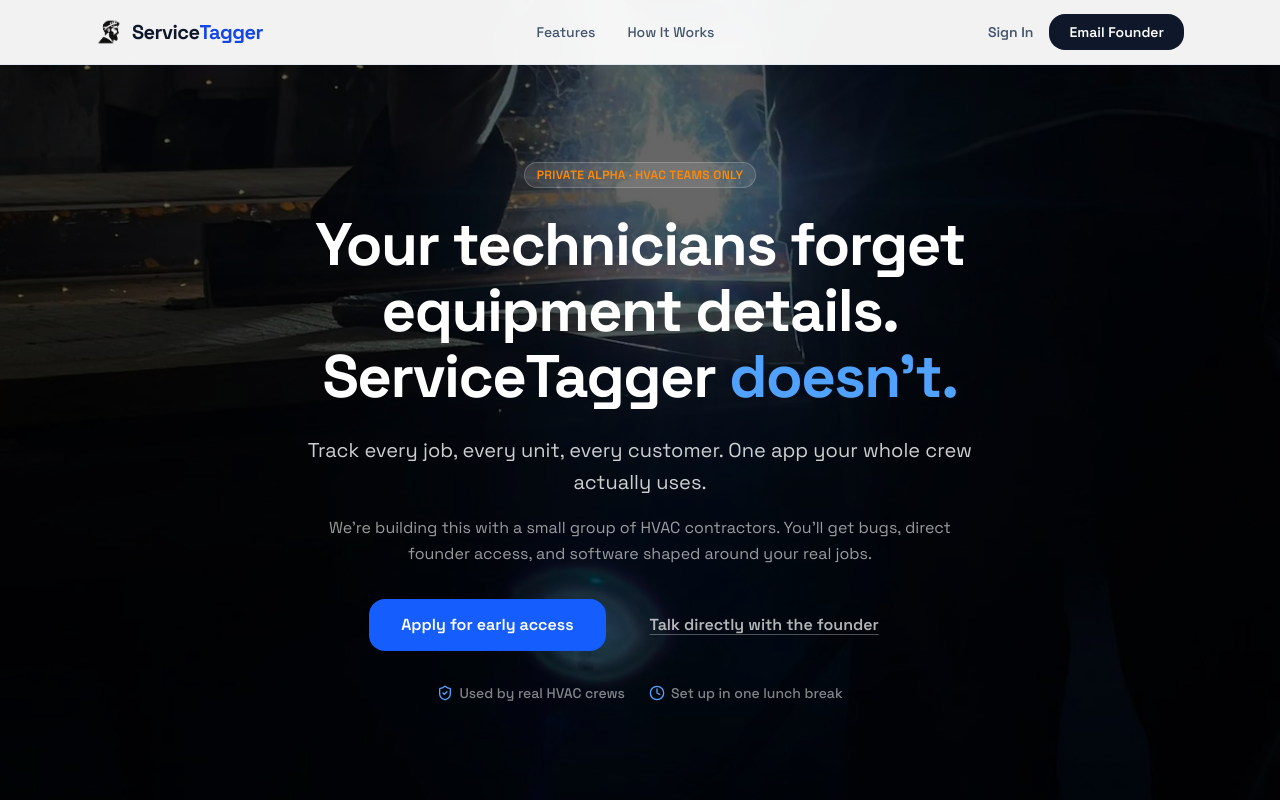
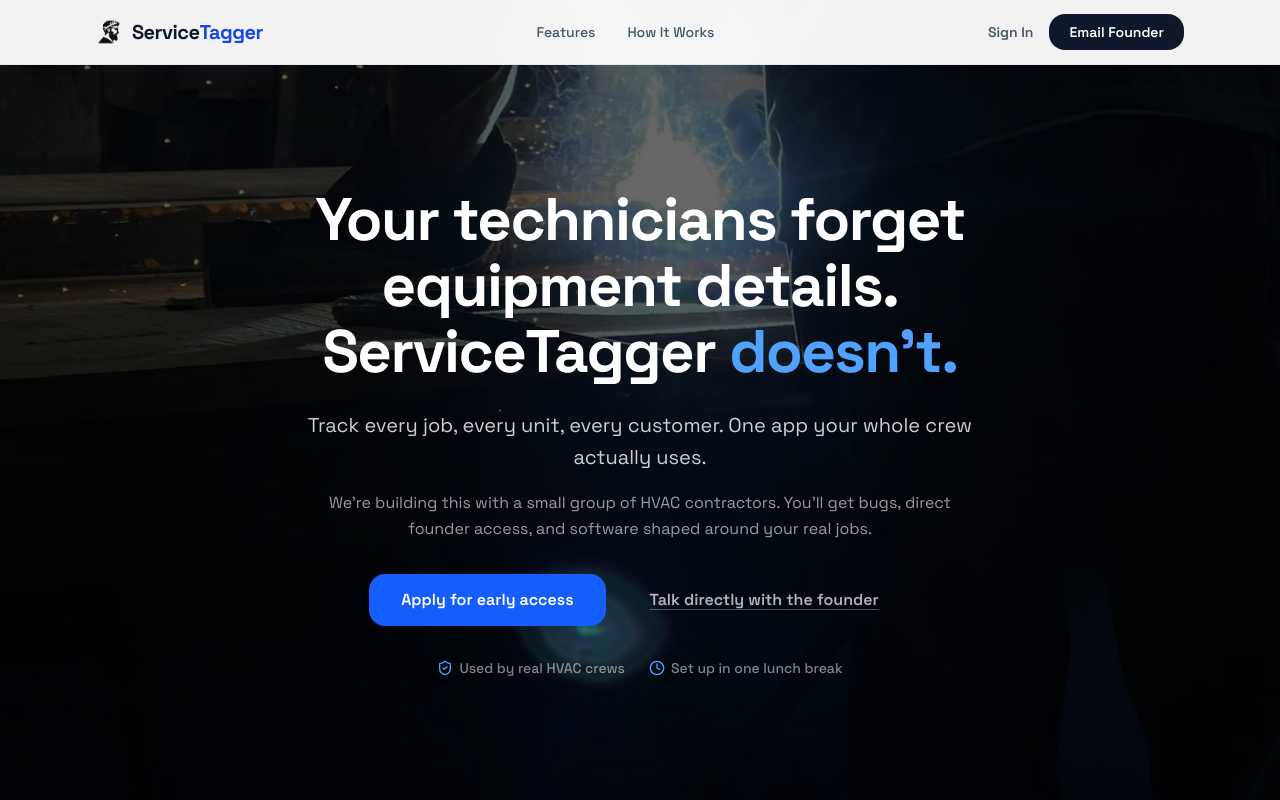
Before and after one commit to Beteage/ServiceTagger-fixed, a React (Vite) app in the folder client/: page / in a window 1280 px wide. Shown: the top 800 px of the page. Built offline with nearby package versions, Linux system fonts and the light colour scheme.

Commit message:
Remove 'Private alpha' badge from landing page hero

```diff
--- a/client/src/pages/LandingPage.tsx
+++ b/client/src/pages/LandingPage.tsx
@@ -74,9 +74,6 @@
                 <div className="absolute inset-0 bg-black/60" />
 
                 <div className="relative z-10 max-w-3xl mx-auto px-4 sm:px-6 text-center pt-16">
-                    <div className="inline-flex items-center gap-2 px-3 py-1 rounded-md bg-white/10 border border-white/20 text-xs font-semibold text-orange-400 mb-6 uppercase tracking-wide">
-                        Private alpha · HVAC teams only
-                    </div>
 
                     <h1 className="text-4xl sm:text-5xl md:text-6xl font-bold tracking-tight text-white mb-6 leading-[1.1]">
                         Your technicians forget equipment details. ServiceTagger <span className="text-blue-400">doesn't.</span>
```
